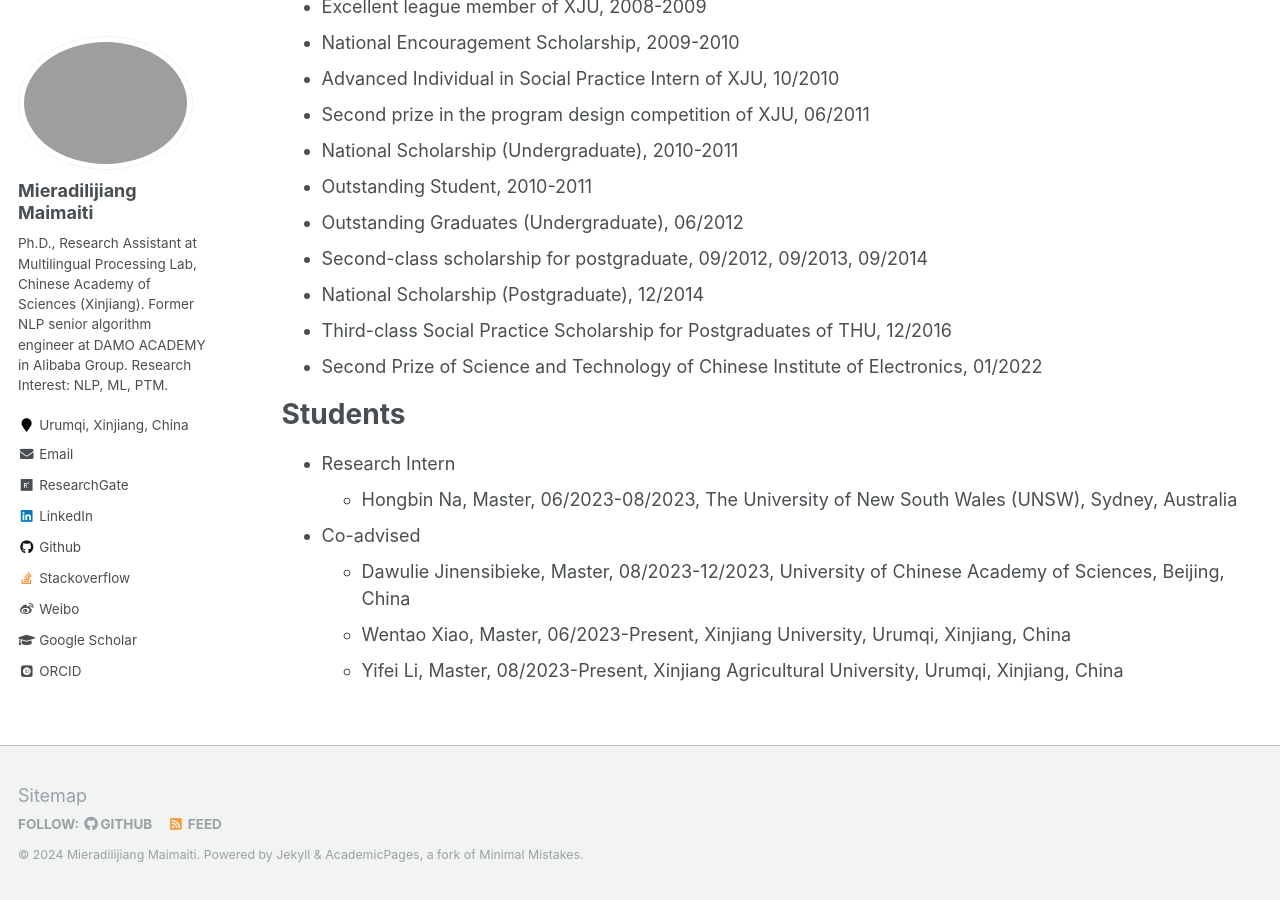
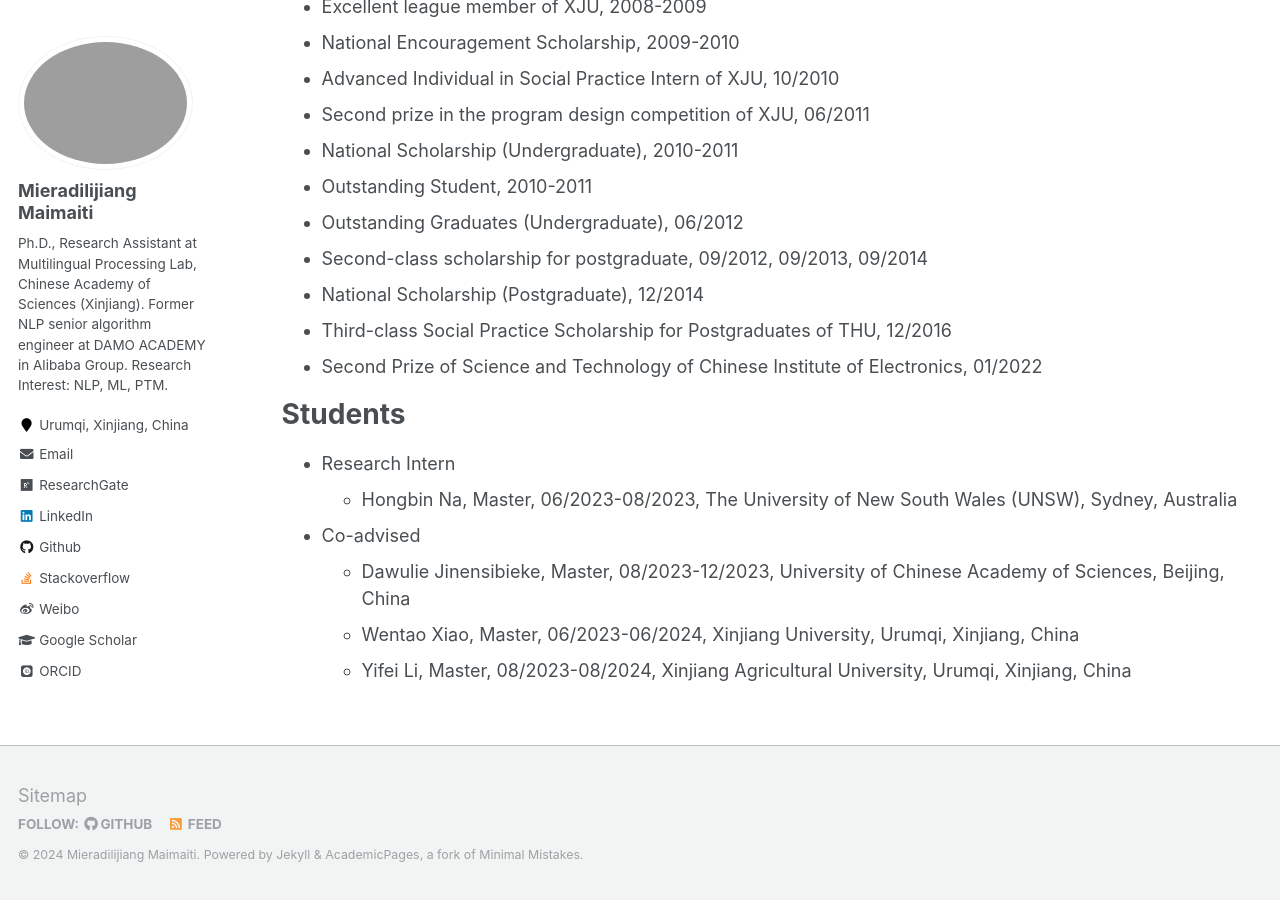
Before and after one commit to miradel51/miradel51.github.io, a Jekyll site: the page built from _pages/cv.md, in a window 1280 px wide and 900 px high, scrolled down 3917 px. Built offline with Jekyll 4.4.1, drawn with Linux system fonts in a browser that asks for light colours; some web fonts are replaced.

Commit message:
Update cv.md
revised students info

```diff
--- a/_pages/cv.md
+++ b/_pages/cv.md
@@ -132,8 +132,8 @@ Students
   <!-- * Bifei Hao, Master, 06/2023-Present, Northwestern University, Evanston, United States -->
 * Co-advised
   * Dawulie Jinensibieke, Master, 08/2023-12/2023, University of Chinese Academy of Sciences, Beijing, China
-  * Wentao Xiao, Master, 06/2023-Present, Xinjiang University, Urumqi, Xinjiang, China
-  * Yifei Li, Master, 08/2023-Present, Xinjiang Agricultural University, Urumqi, Xinjiang, China
+  * Wentao Xiao, Master, 06/2023-06/2024, Xinjiang University, Urumqi, Xinjiang, China
+  * Yifei Li, Master, 08/2023-08/2024, Xinjiang Agricultural University, Urumqi, Xinjiang, China
 
 
 <!-- Academic Service
```
